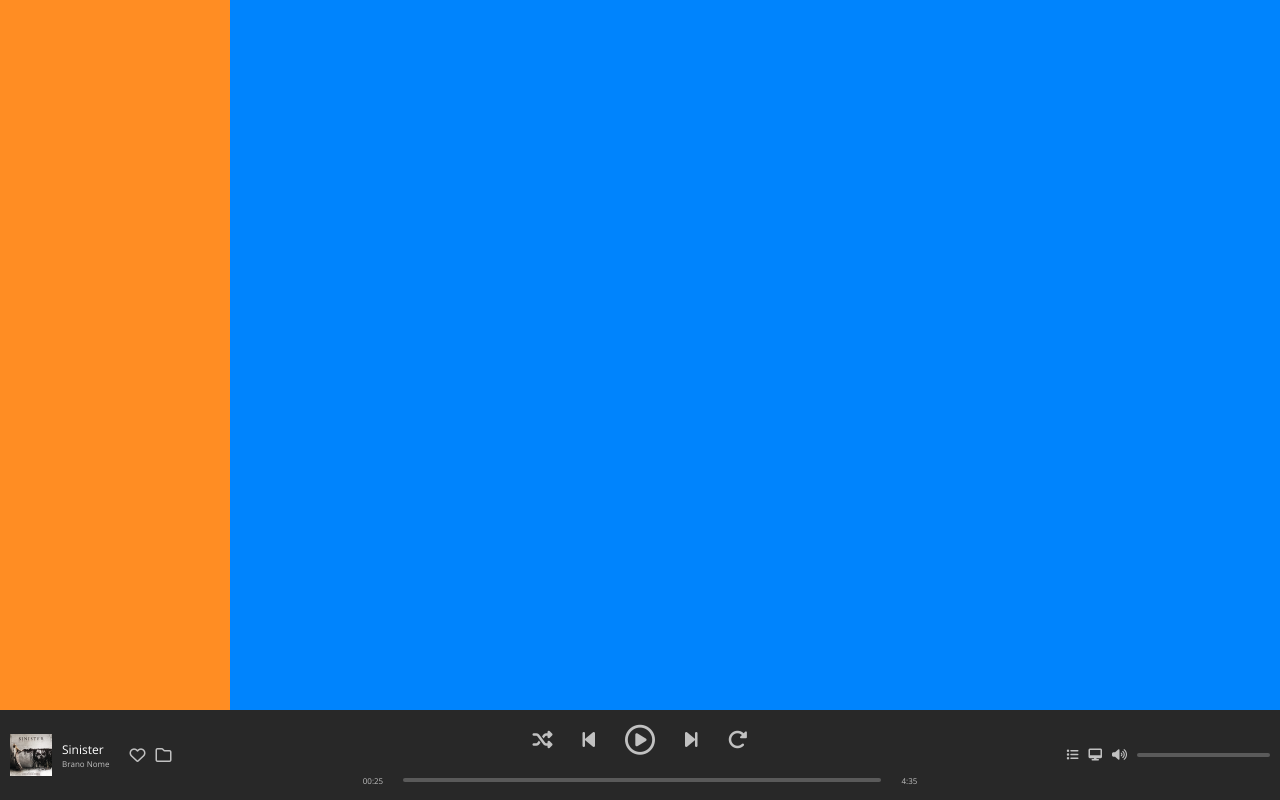
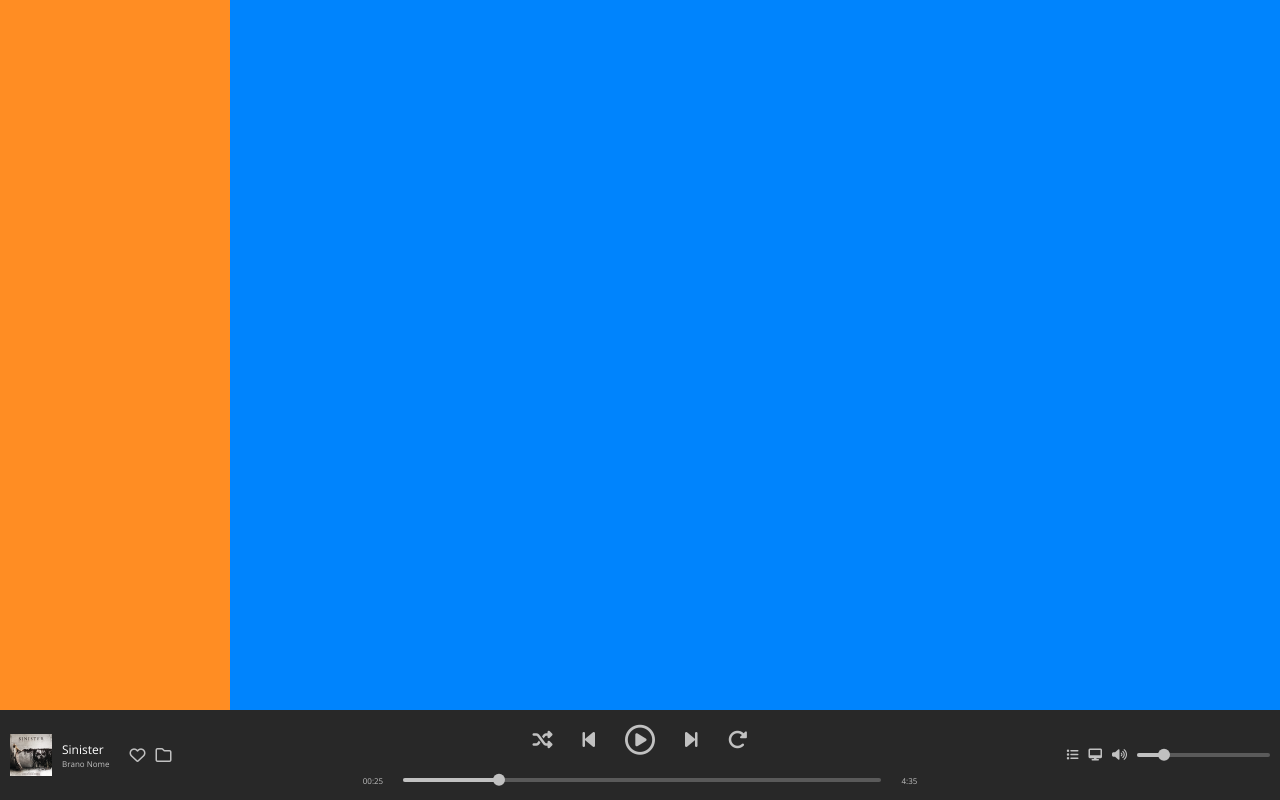
Before and after one commit to EmanueleVenditti95/html-css-spotifyweb, a plain HTML site: page index.html in a window 1280 px wide. Drawn offline with nearby package versions, Linux system fonts and the light colour scheme.

Commit message:
Fix - toolbar sliders

```diff
--- a/index.html
+++ b/index.html
@@ -46,7 +46,10 @@
 
             <div class="slider row">
                 <div>00:25</div>
-                <div class="bar"></div>
+                <div class="bar">
+                    <div class="progression-bar"></div>
+                    <div class="circle-handler"></div>
+                </div>
                 <div>4:35</div>
             </div>
         </div>
@@ -55,7 +58,10 @@
             <i class="fa-solid fa-list"></i>
             <i class="fa-solid fa-desktop"></i>
             <i class="fa-solid fa-volume-high"></i>
-            <div class="slider-volume"></div>
+            <div class="slider-volume">
+                <div class="progression-bar"></div>
+                <div class="circle-handler"></div>
+            </div>
         </div>
     </div>
 
--- a/style.css
+++ b/style.css
@@ -134,6 +134,26 @@ main.container-full {
     width: 100%;
     border-radius: 4px;
     flex-grow: 1;
+    position: relative;
+}
+
+.progression-bar {
+    height: 4px;
+    background-color: var(--light-gray);
+    width: 20%;
+    border-radius: 4px;
+    position: absolute;
+}
+
+.circle-handler {
+    height: 12px;
+    width: 12px;
+    background-color: var(--light-gray);
+    border-radius: 50%;
+    position: absolute;
+    left: 20%;
+    top: 0;
+    transform: translate(-50%,-35%);
 }
 
 .track img {
@@ -148,11 +168,13 @@ main.container-full {
 .track-save {
     gap: 10px;
 }
+
 .slider-volume {
     height: 4px;
     background-color: var(--gray);
     width: 40%;
     border-radius: 4px;
+    position: relative;
 }
 
 .volume.row {
```
